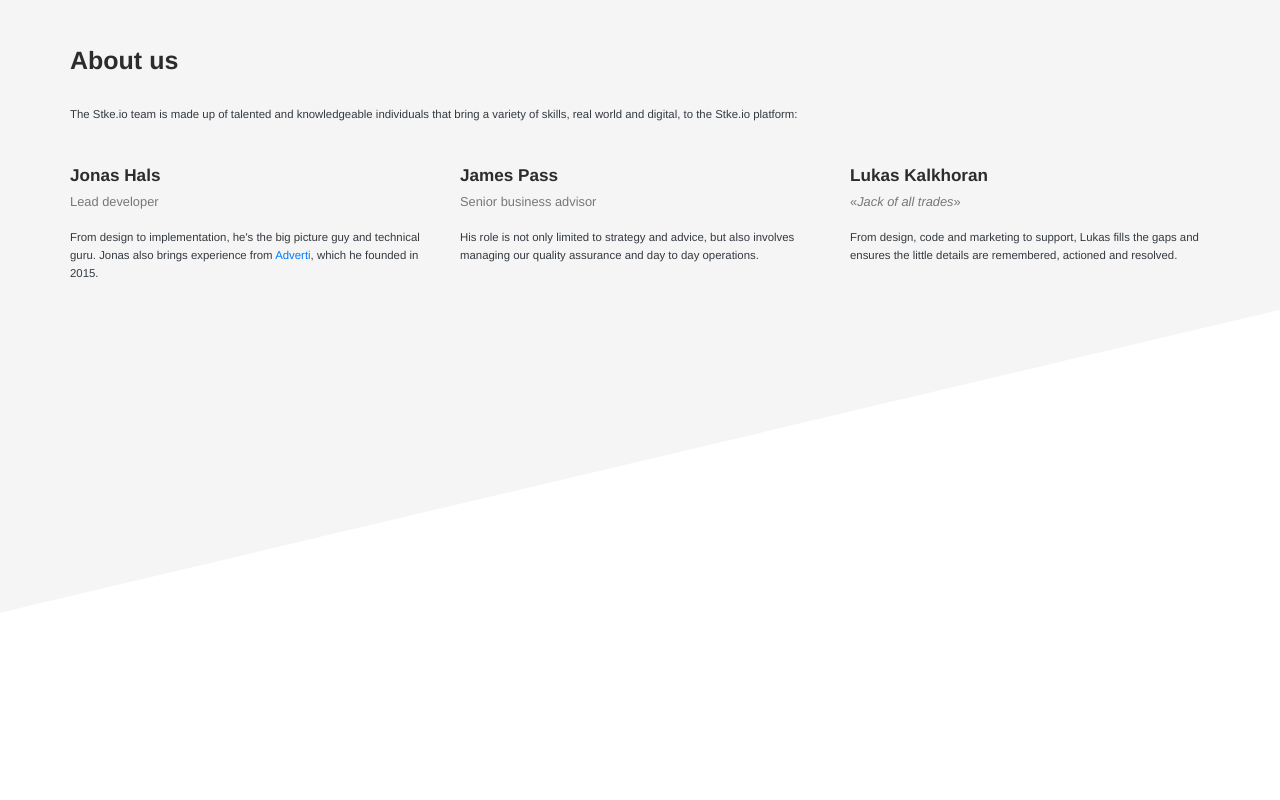
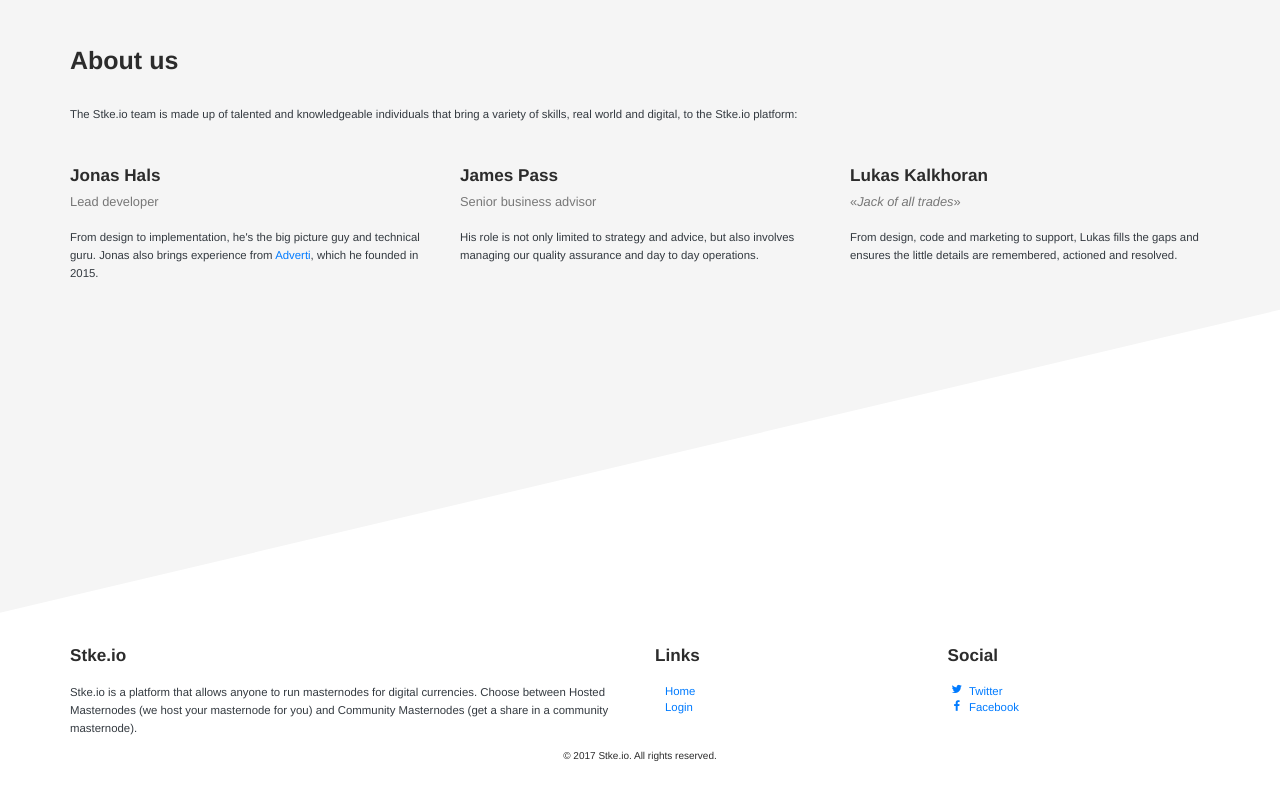
Before and after one commit to dkbay/StkeLanding, a website: page index.html in a window 1280 px wide. Shown: the part 1444-2244 px from the top of the page. Before the commit the page ends 2057 px from the top, so only its background shows below. Drawn offline with nearby package versions, Linux system fonts and the light colour scheme; files that its build step writes are made by us from their sources; files whose address does not match are found by name.

Commit message:
Add footer to website (#11)

```diff
--- a/assets/sass/app.scss
+++ b/assets/sass/app.scss
@@ -92,6 +92,19 @@
 	color:#007bff;
 }
 
+footer {
+	margin-bottom: 60px;
+
+	ul li {
+		font-size: 1.14em;
+	}
+
+	ul.footer-links {
+		list-style-type: none;
+		-webkit-padding-start: 10px;
+	}
+}
+
 @media screen and (max-width: 1200px) {
     #heroimg{
     	margin-top:50px;
--- a/assets/sass/vendor.scss
+++ b/assets/sass/vendor.scss
@@ -1 +1,2 @@
 @import "~bootstrap/dist/css/bootstrap";
+@import "~font-awesome/css/font-awesome.min.css";
--- a/bower.json
+++ b/bower.json
@@ -18,6 +18,7 @@
   "dependencies": {
     "jquery": "^3.2.1",
     "bootstrap": "v4.0.0-beta",
-    "tether": "^1.4.0"
+    "tether": "^1.4.0",
+    "font-awesome": "^4.7.0"
   }
 }
--- a/index.html
+++ b/index.html
@@ -131,6 +131,44 @@
 			</section>
 		</main>
 
+		<footer>
+			<div class="container">
+				<div class="row mb-5">
+					<div class="col-md-6">
+						<h4 class="title">Stke.io</h4>
+						<p class="description">Stke.io is a platform that allows anyone to run masternodes for digital currencies. Choose between Hosted Masternodes (we host your masternode for you) and Community Masternodes (get a share in a community masternode).</p>
+					</div>
+					<div class="col-md-3">
+						<h4 class="title">Links</h4>
+						<ul class="footer-links">
+							<li>
+								<a href="/">Home</a>
+							</li>
+							<li>
+								<a href="http://beta.stke.io/login">Login</a>
+							</li>
+						</ul>
+					</div>
+					<div class="col-md-3">
+						<h4 class="title">Social</h4>
+						<ul class="fa-ul">
+							<li>
+								<a href="https://twitter.com/stke_io" target="_blank">
+									<i class="fa-li fa fa-twitter"></i> Twitter
+								</a>
+							</li>
+							<li>
+								<a href="https://www.facebook.com/stke.io" target="_blank">
+									<i class="fa-li fa fa-facebook"></i> Facebook
+								</a>
+							</li>
+						</ul>
+					</div>
+				</div>
+				<p class="text-center">&copy; 2017 Stke.io. All rights reserved.</p>
+			</div>
+		</footer>
+
 		<script type="text/javascript" src="dist/vendor.js"></script>
 		<script type="text/javascript" src="dist/app.js"></script>
 	</body>
```
